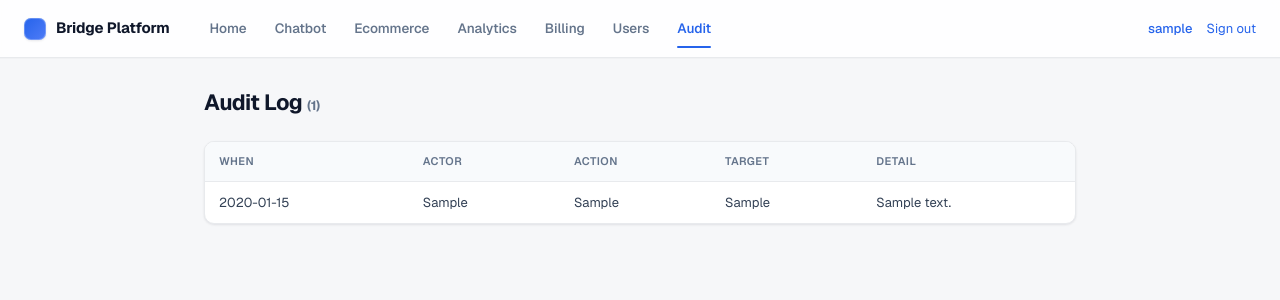
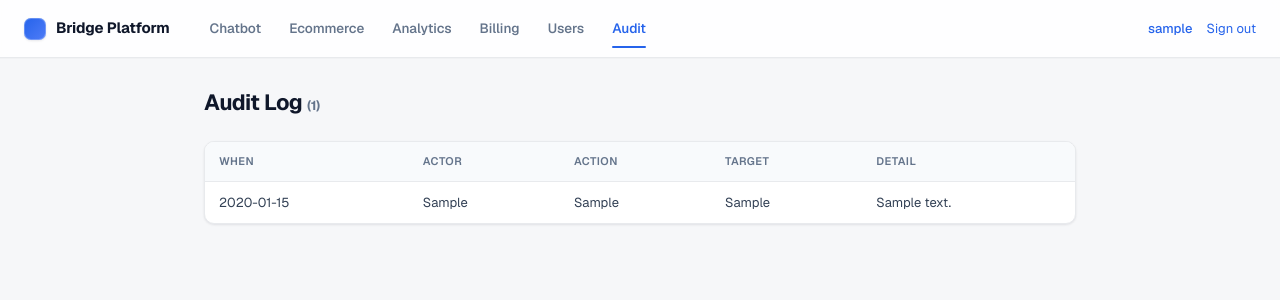
Before and after one commit to Fayz12345/inventory-chatbot, a Flask app: page /admin/audit in a window 1280 px wide. Shown: the top 300 px of the page. Run offline with Flask 3, Linux system fonts and the light colour scheme; the visitor is signed in with stand-in values (Sample User, id 1); tables that the repository leaves empty hold one stand-in row (values such as "Sample post"); parts of the project's set-up code (start-up, migrations or seed data) failed here and were passed over.

Commit message:
nav: retire Home tab, land on Chatbot after login
The Home page's workspace cards are now all top-nav tabs, so Home is
redundant. Remove the Home link from both navs (Jinja _topnav.html and
ui/shell._topnav), point the brand at /chat, and redirect to /chat after
login instead of /home. The /home route stays as the permission-denied
fallback (role gate + test_roles still bounce denied users there).

Co-Authored-By: Claude Opus 4.8 <noreply@anthropic.com>

```diff
--- a/app.py
+++ b/app.py
@@ -491,7 +491,7 @@ def login():
             session['username'] = user['username']
             session['role'] = user.get('role') or ('admin' if user['is_admin'] else 'user')
             session['is_admin'] = bool(user['is_admin'])
-            return redirect(url_for('home'))
+            return redirect(url_for('chat'))
         # distinguish disabled / locked / bad-credential
         row = users_db._row_by_username(username)
         if row and not row.get('is_active', 1):
--- a/templates/_topnav.html
+++ b/templates/_topnav.html
@@ -1,7 +1,6 @@
 <header class="app-header">
-  <a class="app-header__brand" href="/home"><span class="dot"></span> Bridge Platform</a>
+  <a class="app-header__brand" href="/chat"><span class="dot"></span> Bridge Platform</a>
   <nav class="app-nav">
-    <a href="/home" class="{{ 'active' if active == 'home' }}">Home</a>
     {% if perms is not defined or perms.chat %}<a href="/chat" class="{{ 'active' if active == 'chat' }}">Chatbot</a>{% endif %}
     {% if perms is not defined or perms.ecommerce %}<a href="/ecommerce/dashboard" class="{{ 'active' if active == 'ecommerce' }}">Ecommerce</a>{% endif %}
     {% if perms is not defined or perms.analytics %}<a href="/analytics/" class="{{ 'active' if active == 'analytics' }}">Analytics</a>{% endif %}
--- a/ui/shell.py
+++ b/ui/shell.py
@@ -31,7 +31,7 @@ def _topnav(active=None):
     is_admin = session.get("is_admin") if has_request_context() else False
     role = roles.effective_role(
         session.get("role") if has_request_context() else None, is_admin)
-    links = [_nav_link("/home", "Home", active, "home")]
+    links = []
     if roles.role_allows(role, "chat"):
         links.append(_nav_link("/chat", "Chatbot", active, "chat"))
     if roles.role_allows(role, "ecommerce"):
@@ -46,7 +46,7 @@ def _topnav(active=None):
     who = ('<span class="who">%s</span>' % escape(username)) if username else ""
     return (
         '<header class="app-header">'
-        '<a class="app-header__brand" href="/home"><span class="dot"></span> Bridge Platform</a>'
+        '<a class="app-header__brand" href="/chat"><span class="dot"></span> Bridge Platform</a>'
         '<nav class="app-nav">' + "".join(links) + "</nav>"
         '<div class="app-header__right">' + who + '<a href="/logout">Sign out</a></div>'
         "</header>"
```
Also changed, not shown: tests/test_chat_routes.py (+12 -0 lines), tests/test_nav_loading.py (+4 -1 lines).
